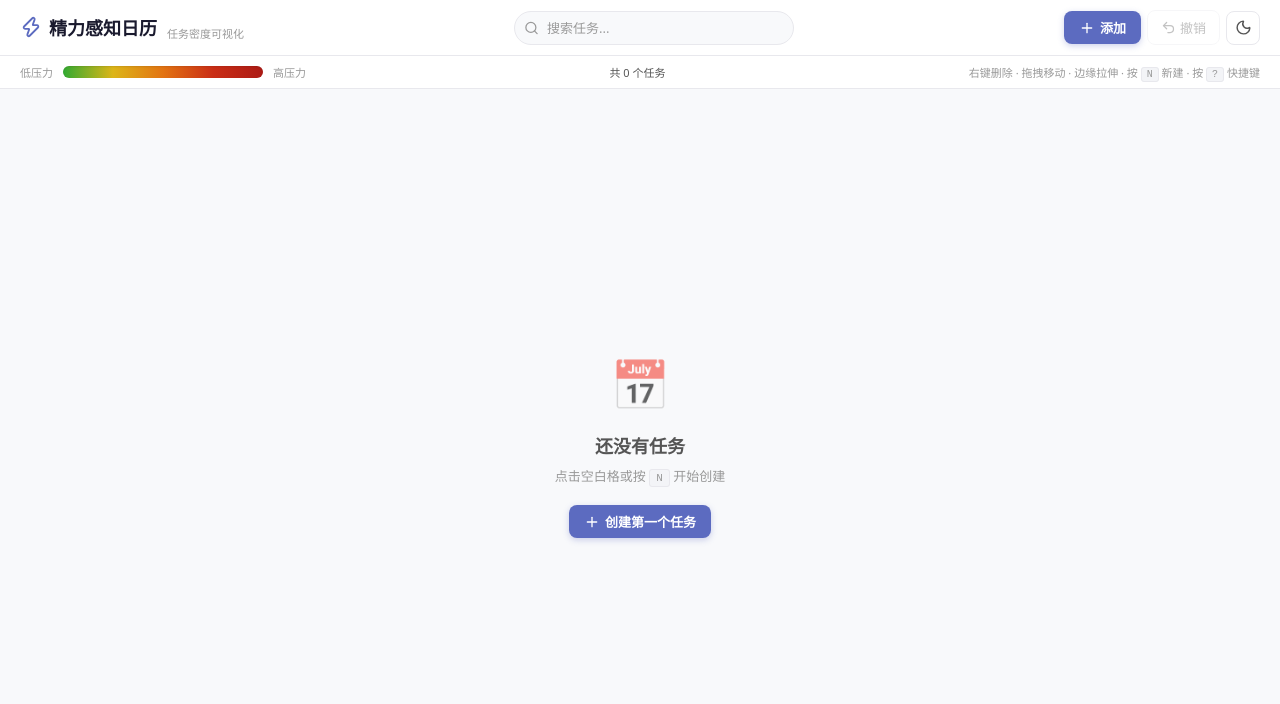
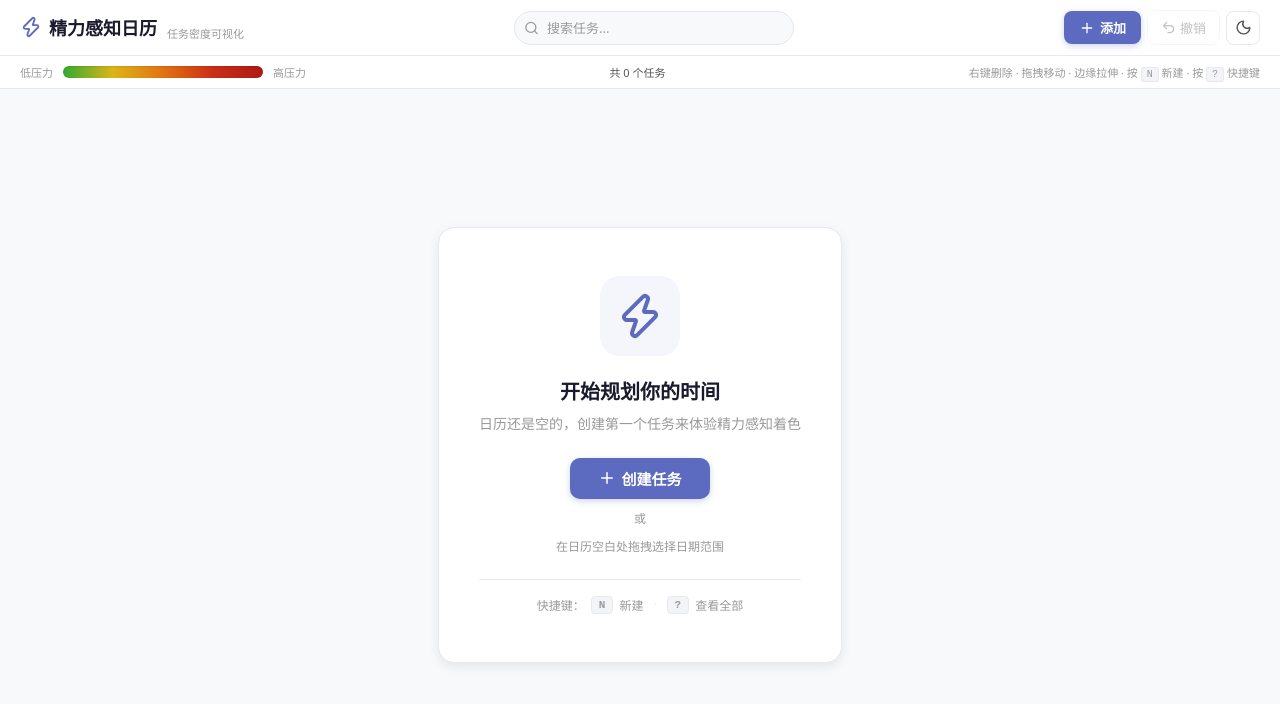
Before and after one commit to Casear-666/EZ-Calendar, a React (Vite) app: page / in a window 1280 px wide. Shown: the top 704 px of the page. Built offline with nearby package versions, Linux system fonts and the light colour scheme; no server answers.

Commit message:
feat: 空状态升级为居中卡片式引导界面

```diff
--- a/src/App.css
+++ b/src/App.css
@@ -269,31 +269,71 @@
 /* ── 空状态 ── */
 .empty-state {
   flex: 1;
-  display: flex; flex-direction: column;
-  align-items: center; justify-content: center;
-  gap: 8px;
-  color: var(--text-muted);
+  display: flex; align-items: center; justify-content: center;
+  padding: 40px 20px;
+}
+.empty-card {
+  max-width: 420px;
   text-align: center;
+  padding: 48px 40px;
+  background: var(--surface);
+  border-radius: 16px;
+  box-shadow: var(--shadow-md);
+  border: 1px solid var(--border);
+  transition: background 0.3s, border-color 0.3s;
 }
 .empty-icon {
-  font-size: 48px;
-  margin-bottom: 8px;
-  opacity: 0.6;
+  display: inline-flex;
+  align-items: center; justify-content: center;
+  width: 80px; height: 80px;
+  border-radius: 20px;
+  background: var(--primary-bg);
+  color: var(--primary);
+  margin-bottom: 20px;
 }
-.empty-state h3 {
-  margin: 0; font-size: 18px; font-weight: 600;
-  color: var(--text-secondary);
+.empty-card h2 {
+  margin: 0 0 8px;
+  font-size: 20px; font-weight: 700;
+  color: var(--text);
 }
-.empty-state p {
-  margin: 0 0 12px; font-size: 13px;
+.empty-card p {
+  margin: 0 0 24px;
+  font-size: 14px; color: var(--text-muted);
+  line-height: 1.5;
 }
-.empty-state kbd {
-  padding: 2px 6px;
+.empty-actions {
+  display: flex; flex-direction: column;
+  align-items: center; gap: 10px;
+  margin-bottom: 24px;
+}
+.add-btn-lg {
+  padding: 10px 28px !important;
+  font-size: 15px !important;
+  border-radius: 10px !important;
+}
+.empty-or {
+  font-size: 12px; color: var(--text-muted);
+}
+.empty-hint {
+  font-size: 12px; color: var(--text-muted);
+}
+.empty-shortcuts {
+  display: flex; align-items: center; justify-content: center;
+  gap: 6px; flex-wrap: wrap;
+  font-size: 12px; color: var(--text-muted);
+  padding-top: 16px;
+  border-top: 1px solid var(--border);
+}
+.empty-shortcuts kbd {
+  padding: 2px 7px;
   background: var(--bg-alt);
   border: 1px solid var(--border);
-  border-radius: 3px;
-  font-family: monospace;
-  font-size: 11px;
+  border-radius: 4px;
+  font-family: monospace; font-size: 11px;
+  font-weight: 600;
+}
+.empty-sep {
+  margin: 0 4px; color: var(--border);
 }
 
 /* ── 日历容器 ── */
--- a/src/App.jsx
+++ b/src/App.jsx
@@ -386,17 +386,31 @@ export default function App() {
       {/* ── 空状态 ── */}
       {!loading && events.length === 0 && (
         <div className="empty-state">
-          <div className="empty-icon">📅</div>
-          <h3>还没有任务</h3>
-          <p>点击空白格或按 <kbd>N</kbd> 开始创建</p>
-          <button className="add-btn" onClick={() => {
+          <div className="empty-card">
+            <div className="empty-icon">
+              <Zap size={48} />
+            </div>
+            <h2>开始规划你的时间</h2>
+            <p>日历还是空的，创建第一个任务来体验精力感知着色</p>
+            <div className="empty-actions">
+              <button className="add-btn add-btn-lg" onClick={() => {
                 setEditingEvent(null);
                 const now = new Date();
                 setSelectedRange({ start: now, end: new Date(now.getTime() + 3600000) });
                 setShowModal(true);
               }}>
-            <Plus size={16} /> 创建第一个任务
+                <Plus size={18} /> 创建任务
               </button>
+              <span className="empty-or">或</span>
+              <span className="empty-hint">在日历空白处拖拽选择日期范围</span>
+            </div>
+            <div className="empty-shortcuts">
+              <span>快捷键：</span>
+              <kbd>N</kbd> <span>新建</span>
+              <span className="empty-sep">·</span>
+              <kbd>?</kbd> <span>查看全部</span>
+            </div>
+          </div>
         </div>
       )}
 
```
Lines whose indentation alone changed are shown as unchanged.
